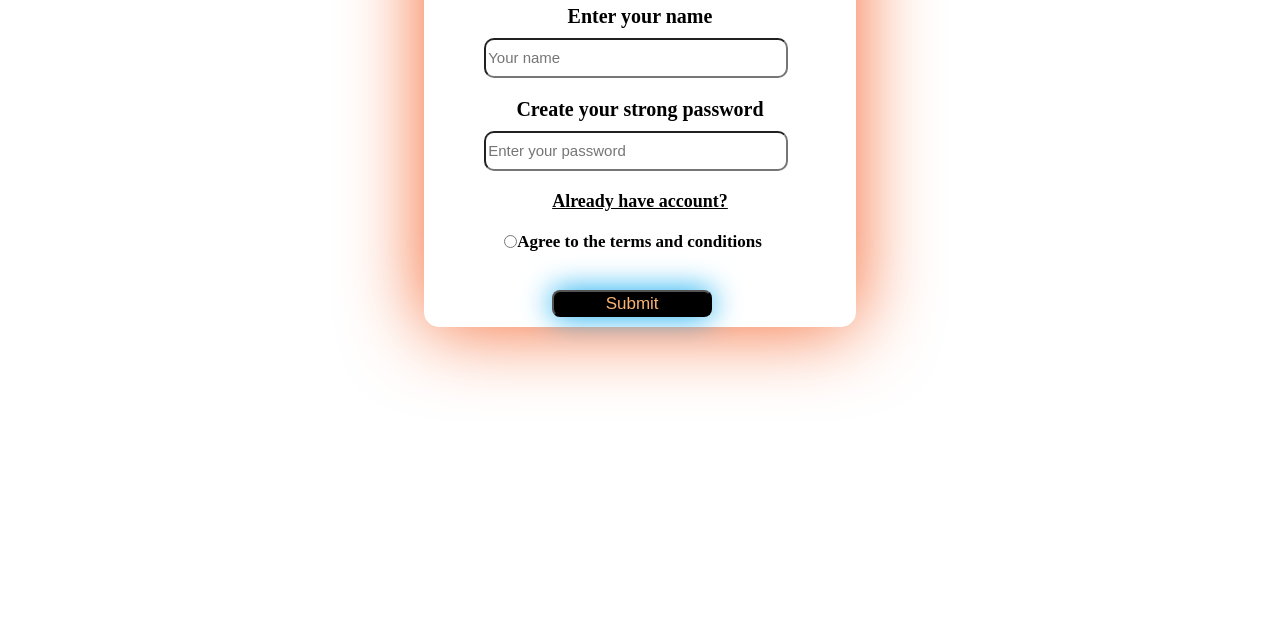
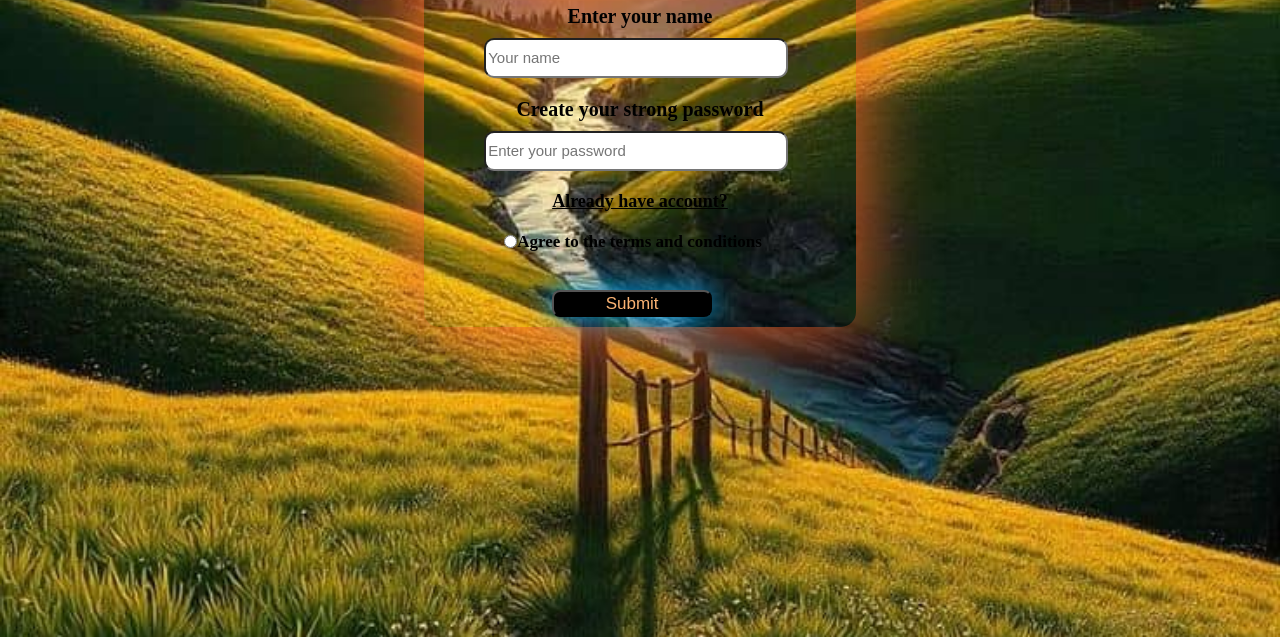
Before and after one commit to Munachi-ukeme/new-project-with-josh, a plain HTML site: page index.html in a window 1280 px wide. Shown: the part 163-800 px from the top of the page. Drawn offline with Linux system fonts and the light colour scheme; the site is published under a folder, as on GitHub Pages, so addresses that start at the root find nothing.

Commit message:
Update style.css

```diff
--- a/style.css
+++ b/style.css
@@ -5,7 +5,7 @@
 }
 
 body{
-    background-image: url("/background-image.jpg");
+    background-image: url("background-image.jpg");
     background-position: center;
     background-repeat: no-repeat;
     background-size: cover;
```
